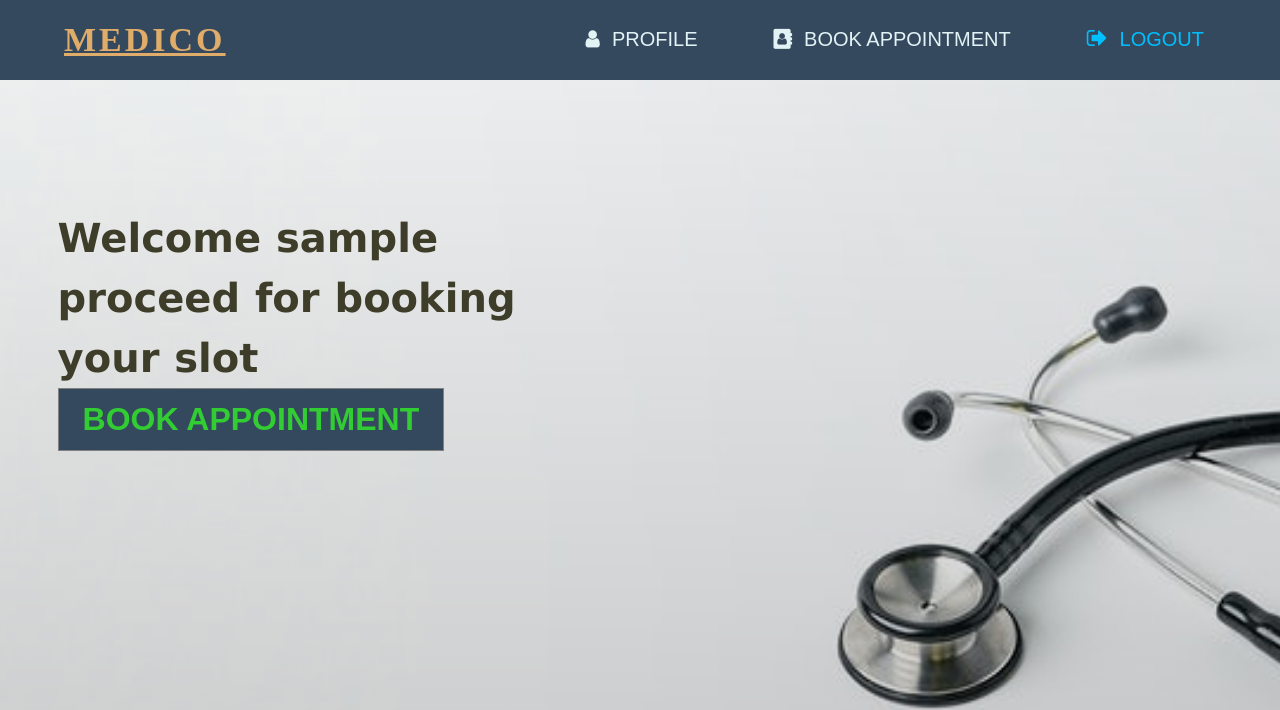
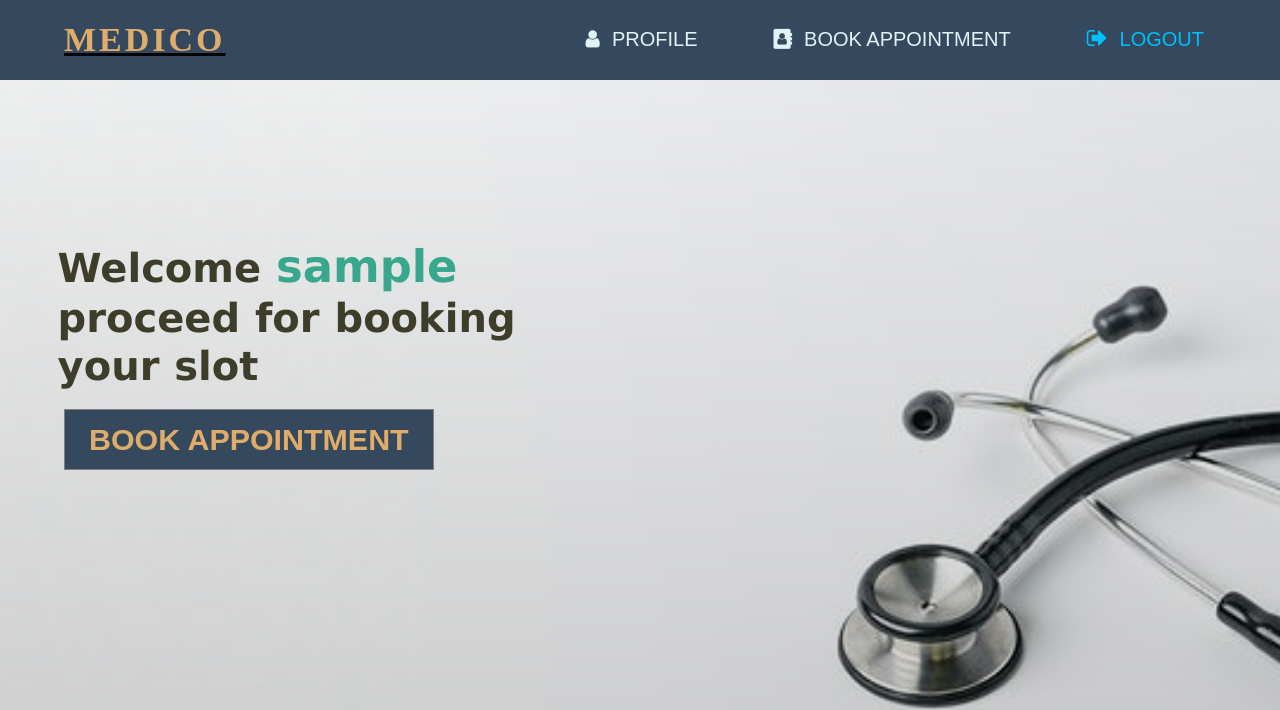
Before and after one commit to pratikpz18/Online-Medical-Consultation, a Flask app: page /home in a window 1280 px wide. Shown: the top 710 px of the page. Run offline with Flask 2, Linux system fonts and the light colour scheme; the visitor is signed in with stand-in values (Sample User, id 1); some libraries are stand-ins or nearby versions.

Commit message:
Update home.css

```diff
--- a/static/home.css
+++ b/static/home.css
@@ -35,7 +35,6 @@ form{
 	text-transform: uppercase;
 	font-weight: bold;
 	line-height: 80px;
-	color: #e0ac69 ;
 	letter-spacing: 3px;
 	text-decoration: underline;
 	margin-left: 2rem;
@@ -47,8 +46,8 @@ form{
 }
 
 .logo a{
-    color: #e0ac69  ;
-    text-decoration: none;
+	color: #e0ac69 ;
+	text-decoration: none;
 }
 
 nav ul{
@@ -118,7 +117,7 @@ section{
 	font-weight: 600;
 	color: #3d3d29 ;
 	position: absolute;
-	top:26%;
+	top: 30%;
 	left: 4.5%;
 	width: 40%;
 }
@@ -126,22 +125,33 @@ section{
 section p{
 	font-size: 2.5rem;
 	word-spacing: 1px;
-	line-height: 1.5;
+	line-height: 1.2;
+}
+
+section p strong{
+	font-size: 2.8rem;
+	color: #39a78e ;
 }
 
 section button{
+	margin-top: 1.2rem ;
+	margin-left: 0.4rem ;
 	text-transform: uppercase;
 	padding: 12px 24px;
-	font-size: 2rem;
+	font-size: 1.9rem;
 	background: #34495e;
 	outline: none;
 	border: 1px solid grey;
+	cursor: pointer;
+}
+
+section button:hover{
+	transform: scale(1.05);
 }
 
 section  a{
-	color: #32CD32 ;
+	color: #e0ac69 ;
 	text-decoration: none;
-	cursor:pointer;
 	font-weight: bolder;
 }
 
```
